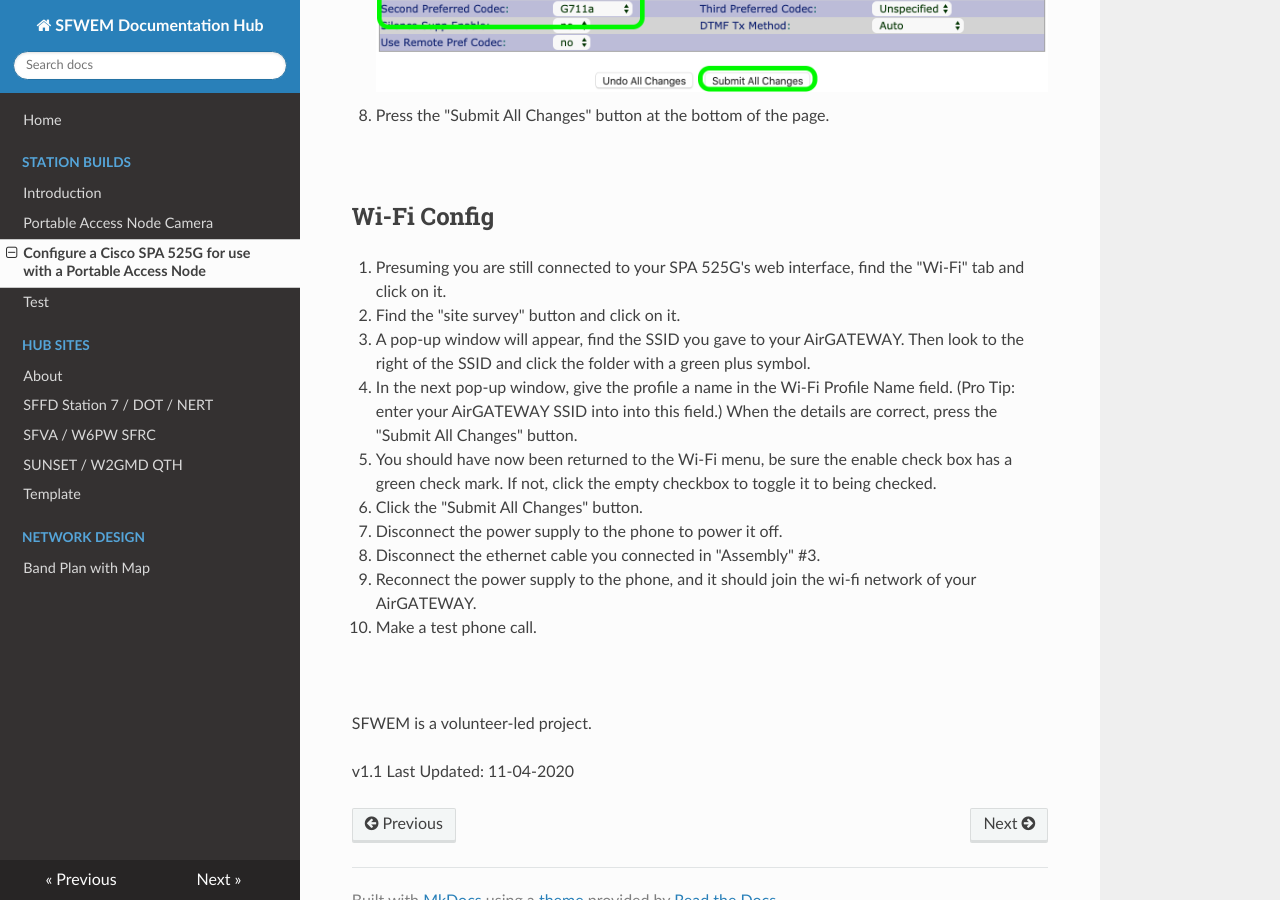
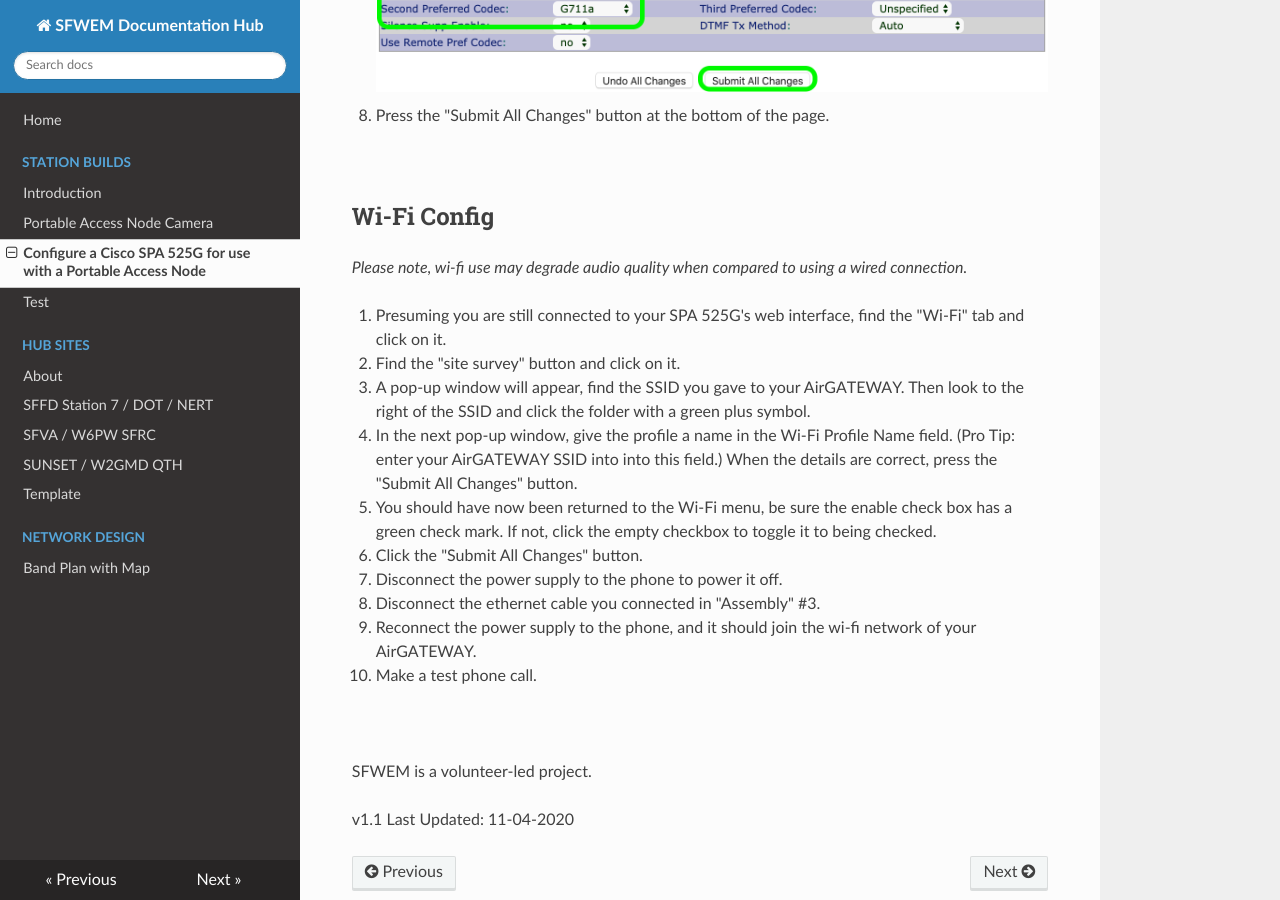
Before and after one commit to sfwem/SFWEM-Docs, an MkDocs documentation site: the page built from docs/Station_Builds/PAN_Cisco_Phone_SPA_525G2.md, in a window 1280 px wide and 900 px high, scrolled down 2273 px. Built offline with MkDocs 1.6.1, drawn with Linux system fonts in a browser that asks for light colours; nearby versions of some CDN libraries.

Commit message:
Added note about audio quality being lower w/ wi-fi.

```diff
--- a/docs/Station_Builds/PAN_Cisco_Phone_SPA_525G2.md
+++ b/docs/Station_Builds/PAN_Cisco_Phone_SPA_525G2.md
@@ -56,6 +56,7 @@
 <br>
 
 ## Wi-Fi Config
+<I>Please note, wi-fi use may degrade audio quality when compared to using a wired connection.</I>
 
 1. Presuming you are still connected to your SPA 525G's web interface, find the "Wi-Fi" tab and click on it.
 2. Find the "site survey" button and click on it.
```
